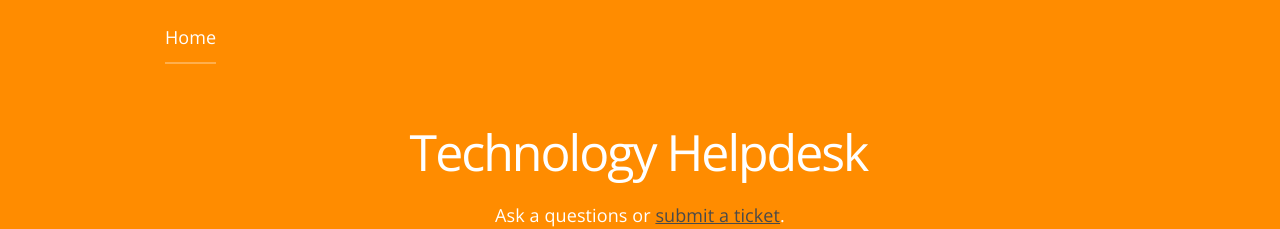
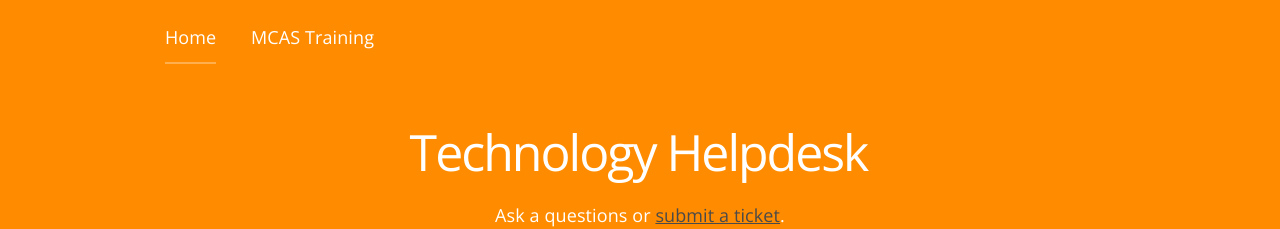
Before and after one commit to Agawam-IT/tech.agawamed.org, a Jekyll site: the page built from index.html, in a window 1280 px wide. Shown: the top 229 px of the page. Built offline with Jekyll 4.4.1, drawn with Linux system fonts in a browser that asks for light colours; nearby versions of some CDN libraries; a script that is not in the unit is left out.

Commit message:
Update navigation.yml

```diff
--- a/_data/navigation.yml
+++ b/_data/navigation.yml
@@ -1,2 +1,4 @@
 - name: Home
   link: /
+- name: MCAS Training
+  link: https://trng-mcas.pearsonaccessnext.com/customer/index.action
```
